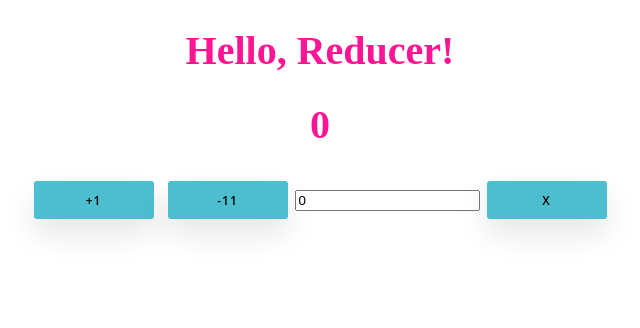
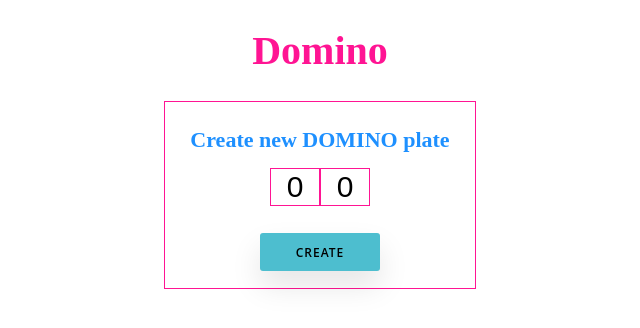
Before and after one commit to A-Kija/liutas, a React (Create React App) app: page / in a window 1280 px wide. Shown: the top 328 px of the page, without its empty margins (320-960 px from the left). Built offline with nearby package versions, Linux system fonts and the light colour scheme.

Commit message:
domino P1

```diff
--- /dev/null
+++ b/src/Actions/domino.js
@@ -0,0 +1,15 @@
+import { ADD_LEFT, ADD_RIGHT } from "../Constants/dominoTypes";
+
+export function add_left(payload) {
+    return {
+        type: ADD_LEFT,
+        payload: payload
+    }
+}
+
+export function add_right(payload) {
+    return {
+        type: ADD_RIGHT,
+        payload: payload
+    }
+}
--- a/src/App.jsx
+++ b/src/App.jsx
@@ -1,37 +1,15 @@
-import { useState, useReducer } from "react";
-import countReducer from "./Reducers/countReducer";
-import { actionAddOne, actionDoMultiplay, actionRemOneOne } from "./Actions";
+import Create from "./Components/Domino/Create";
+
 function App() {
 
-    const [multi, setMulti] = useState(0);
-    const handleMulti = e => setMulti(e.target.value);
+    return (
+        <div className="domino">
+            <h1>Domino</h1>
+        <Create></Create>
 
-    // const [count, setCount] = useState(0);
-    const [count, countDispatch] = useReducer(countReducer, 0);
-
-    // const addOne = () => setCount(count + 1);
-    const addOne = () => countDispatch(actionAddOne());
-
-    // const remOneOne = () => setCount(count - 11);
-    const remOneOne = () => countDispatch(actionRemOneOne());
-
-    // const multiply = () => setCount(count * multi);
-    const multiply = () => countDispatch(actionDoMultiplay(multi));
-
-
-
-    return (
-        <div className="reducer">
-            <h1>Hello, Reducer!</h1>
-            <h1>{count}</h1>
-            <div className="reducer__buttons">
-                <button onClick={addOne}>+1</button>
-                <button onClick={remOneOne}>-11</button>
-                <input type="text" value={multi} onChange={handleMulti}/>
-                <button onClick={multiply}>X</button>
-            </div>
         </div>
     )
 }
 
+
 export default App;
--- /dev/null
+++ b/src/Components/Domino/Create.jsx
@@ -0,0 +1,34 @@
+import { useReducer } from 'react';
+import { add_left, add_right } from '../../Actions/domino';
+import { dominoPlateReducer } from '../../Reducers/dominoReducer';
+
+function Create() {
+    const [plate, dispachPlate] = useReducer(dominoPlateReducer, {left: 0, right: 0});
+
+    const handleInput = (e, P) => {
+        if ('L' === P) {
+            dispachPlate(add_left(e.target.value));
+        }
+        if ('R' === P) {
+            dispachPlate(add_right(e.target.value));
+        }
+
+    }
+
+    return (
+        <div className="domino__create">
+            <div className="domino__create__header">
+                Create new DOMINO plate
+            </div>
+            <div className="domino__create__body">
+                <div>
+                <input type="text" onChange={e => handleInput(e, 'L')} value={plate.left}></input>
+                <input type="text" onChange={e => handleInput(e, 'R')} value={plate.right}></input>
+                </div>
+                <button>Create</button>
+            </div>
+        </div>
+    )
+}
+
+export default Create;
--- /dev/null
+++ b/src/Constants/dominoTypes.js
@@ -0,0 +1,2 @@
+export const ADD_LEFT = 'ADD_LEFT';
+export const ADD_RIGHT = 'ADD_RIGHT';
--- /dev/null
+++ b/src/Reducers/dominoReducer.js
@@ -0,0 +1,15 @@
+import { ADD_LEFT, ADD_RIGHT } from "../Constants/dominoTypes";
+
+export function dominoPlateReducer(state, action) {
+    const newState = {...state };
+    switch (action.type) {
+        case ADD_LEFT:
+            newState.left = action.payload;
+            break;
+        case ADD_RIGHT:
+            newState.right = action.payload;
+            break;
+        default:
+    }
+    return newState;
+}
--- a/src/index.scss
+++ b/src/index.scss
@@ -382,3 +382,35 @@ h1 {
         align-items: center;
     }
 }
+
+.domino {
+    display: flex;
+    justify-content: center;
+    align-items: center;
+    flex-direction: column;
+    &__create {
+        padding: 10px;
+        background-color: white;
+        border: 1px solid deeppink;
+        &__header {
+            padding: 15px;
+            font-size: 22px;
+            color: dodgerblue;
+            font-weight: bold;
+        }
+        &__body {
+            display: flex;
+            justify-content: center;
+            align-items: center;
+            flex-direction: column;
+            input {
+                width: 50px;
+                font-size: 30px;
+                border: 1px solid deeppink;
+                outline: none;
+                text-align: center;
+                margin-bottom: 20px;
+            }
+        }
+    }
+}
```
Also changed, not shown: src/AppReducer.jsx (added, +35 -0 lines).
